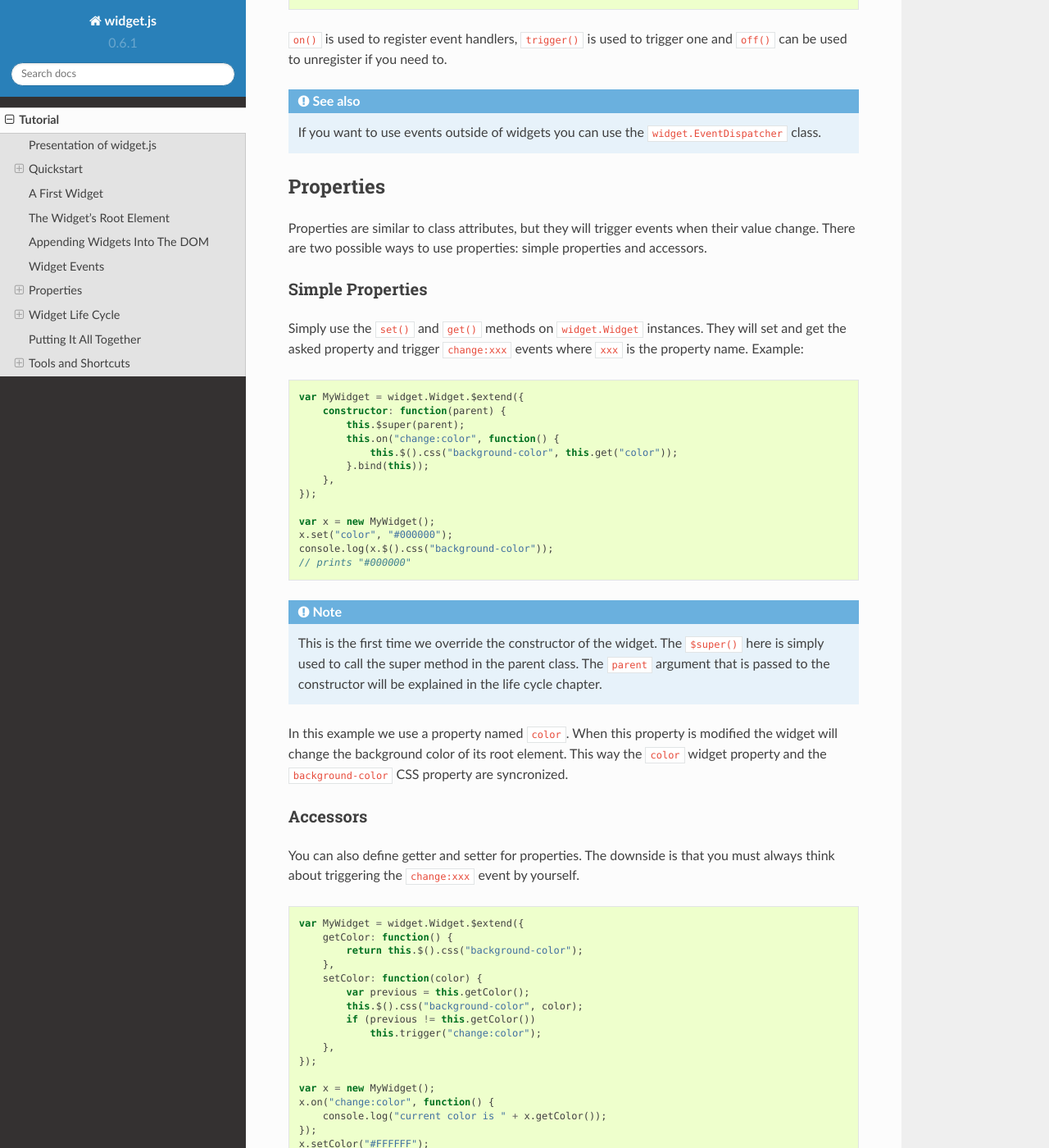
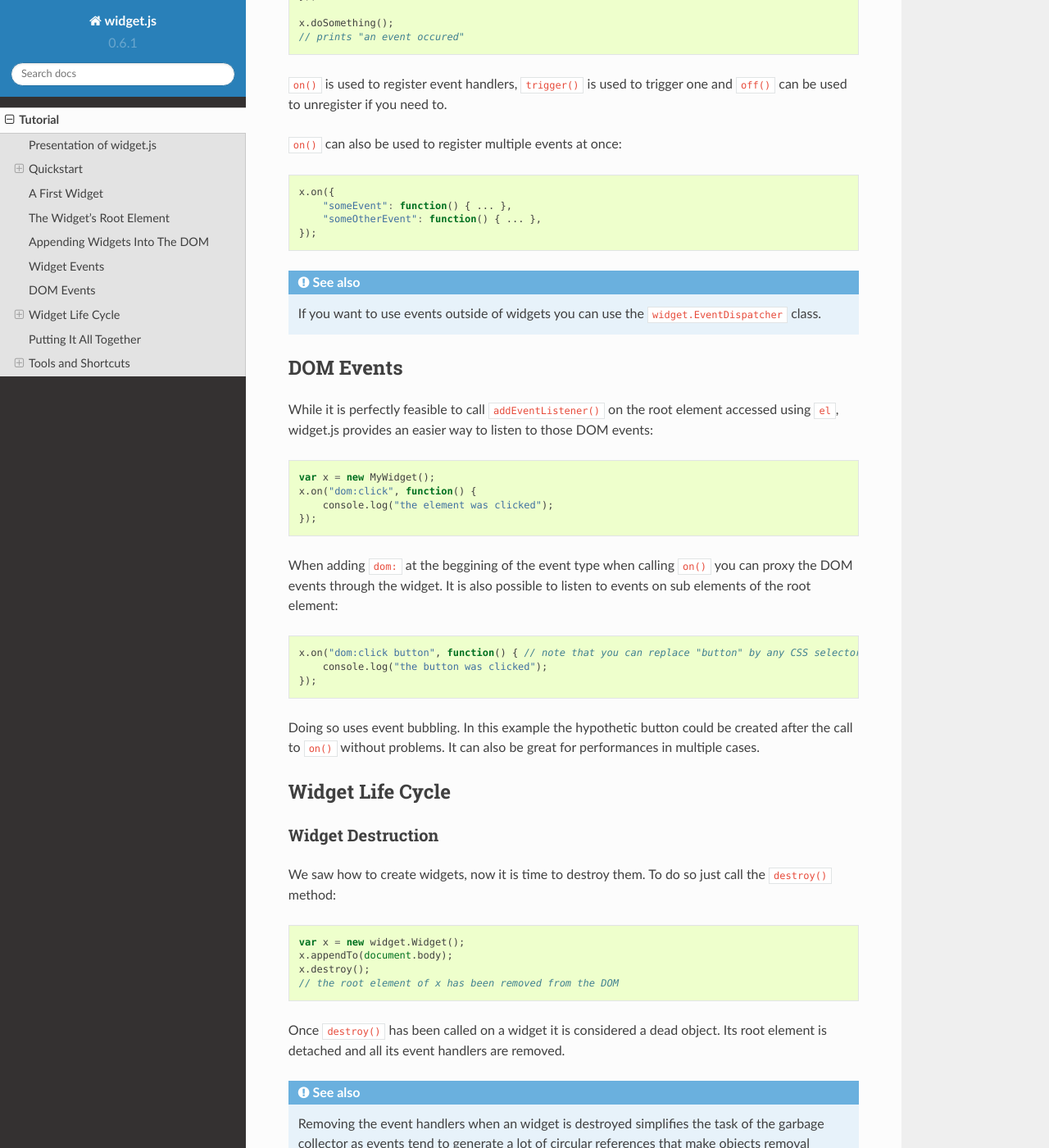
Before and after one commit to nicolas-van/widget.js, a Sphinx documentation site: the page built from docs/tutorial.rst, in a window 1280 px wide and 1400 px high, scrolled down 3910 px. Shown: the whole window at 82% size. Built offline with Sphinx 7.4.7 and the Read the Docs theme 2.0.0, drawn with Linux system fonts in a browser that asks for light colours; some of the changed text lies outside the part shown.

Commit message:
Added "ready" and changed documentation

```diff
--- a/docs/tutorial.rst
+++ b/docs/tutorial.rst
@@ -5,7 +5,7 @@
 Presentation of widget.js
 ------------------------
 
-widget.js is a lightweight framework in JavaScript to separate web applications in multiples reusable components called
+widget.js is a lightweight framework in JavaScript to separate web applications in multiple reusable components called
 widgets_.
 
 .. _widgets: https://en.wikipedia.org/wiki/Widget_(GUI)
@@ -42,6 +42,35 @@
 Then head your web browser to ``http://localhost:9000`` and you will see the *Hello World* message outputed by
 the application.
 
+A Word About Class Inheritance
+##############################
+
+widget.js allows to use ES6 class inheritance on its classes like this:
+
+.. code-block:: javascript
+
+    class MyWidget extends widget.Widget {
+        constructor() {
+            super();
+        }
+    }
+
+We recommend to use this ES6 feature and to use Babel_ when you need to support old browsers (which is what the sample
+application does). But if you don't want or can use Babel we also provide the ``extend()`` helper on all classes to
+simplify inheritance:
+
+.. _Babel: https://babeljs.io/
+
+.. code-block:: javascript
+
+    var MyWidget = widget.Widget.extend({
+        constructor: function() {
+            widget.Widget.call(this);
+        }
+    });
+
+The provided examples below all use ES6 syntax, just know that everything is usable with ``extend()`` too.
+
 A Word About Template Engines
 #############################
 
@@ -58,11 +87,11 @@
 
 .. code-block:: javascript
 
-    myapp.Widget1 = widget.Widget.$extend({
-        render: function() {
+    myapp.Widget1 = class Widget1 extends widget.Widget {
+        render() {
             return nunjucks.render('widget1.html');
-        },
-    });
+        }
+    }
 
 We can see that ``Widget1`` is a simple subclass of ``widget.Widget``. It overrides the method ``render()`` to return
 some HTML code rendered using Nunjucks (the ``widget1.html`` file is located in the ``views`` folder). The ``render()``
@@ -74,12 +103,10 @@
 .. code-block:: javascript
 
     var widget1 = new myapp.Widget1();
-    widget1.appendTo($("body"));
+    widget1.appendTo(document.body);
 
-The widget is instantiated and then we call the ``appendTo()`` method by passing a jQuery_ object pointing to the
-``<body>`` element. ``appendTo()`` is one of the multiple methods allowing to manipulate the location of widgets.
-
-.. _jQuery: https://jquery.com/
+The widget is instantiated and then we call the ``appendTo()`` method by passing an element. ``appendTo()`` is one of
+the multiple methods allowing to manipulate the location of widgets.
 
 The Widget's Root Element
 -------------------------
@@ -87,17 +114,17 @@
 When a widget is created, its root element is created with it. By default it's always a ``<div>`` but it's possible
 to change that behavior.
 
-You can access the root element of a widget by using the ``$()`` method:
+You can access the root element of a widget by using the ``el`` accessor:
 
 .. code-block:: javascript
 
-    var MyWidget = widget.Widget.$extend({
-        render: function() {
+    class MyWidget extends widget.Widget {
+        render() {
             return "<p>Hi, I'm a widget!</p>";
-        },
-    });
-    console.log(new MyWidget().$());
-    // Prints a jQuery object pointing to this element:
+        }
+    }
+    console.log(new MyWidget().el);
+    // Prints this element:
     // <div>
     //   <p>Hi, I'm a widget!</p>
     // </div>
@@ -107,44 +134,19 @@
 
 .. code-block:: javascript
 
-    var MyWidget = widget.Widget.$extend({
-        tagName: "span",
-        className: "mywidget",
-        attributes: {
-            "style": "display: block",
-        },
-        render: function() {
+    class MyWidget extends widget.Widget {
+        get tagName() { return "span"; }
+        get className() { return "mywidget"; }
+        get attributes() { return {"style": "display: block"}; }
+        render() {
             return "<p>Hi, I'm a widget!</p>";
-        },
-    });
-    console.log(new MyWidget().$());
-    // Prints a jQuery object pointing to this element:
+        }
+    }
+    console.log(new MyWidget().el);
+    // Prints this element:
     // <span class="mywidget" style="display: block">
     //   <p>Hi, I'm a widget!</p>
     // </span>
-
-The ``$()`` method also allows to search through the widget's root element. Pass it a jQuery selector and it will return
-the matching elements, but only those contained under the root element.
-
-Of course you can modify any part of the widget at any time.
-
-.. code-block:: javascript
-
-    var MyWidget = widget.Widget.$extend({
-        render: function() {
-            return "<p>Hi, I'm a widget!</p>";
-        },
-        changeText: function(newText) {
-            this.$("p").text(newText);
-        },
-    });
-    var x = new MyWidget();
-    x.changeText("I'm still a widget!");
-    console.log(x.$());
-    // Prints a jQuery object pointing to this element:
-    // <div>
-    //   <p>I'm still a widget!</p>
-    // </div>
 
 Appending Widgets Into The DOM
 ------------------------------
@@ -154,17 +156,15 @@
 
 .. code-block:: javascript
 
-    var MyWidget = widget.Widget.$extend({
-        render: function() {
+    class MyWidget extends widget.Widget {
+        render() {
             return "<p>Hi, I'm a widget!</p>";
-        },
-    });
-    new MyWidget().appendTo($("body"));
+        }
+    }
+    new MyWidget().appendTo(document.body);
 
-The ``appendTo()`` method has a similar behavior to the jQuery's `appendTo()`_ method. Multiple other methods exist
-to serve the same purpose, with some difference regarding the place where the root element will be inserted:
-
-.. _`appendTo()`: http://api.jquery.com/appendTo/
+The ``appendTo()`` method appends the root element at the end of the provided element. Multiple other methods exist
+to serve the same purpose, with some differences regarding the place where the root element will be inserted:
 
 * ``appendTo()``
 * ``prependTo()``
@@ -173,8 +173,8 @@
 * ``replace()``
 * ``detach()`` (this one removes the widget from the DOM)
 
-.. warning:: It is not recommended to use the ``appendTo()`` and similar methods directly on the jQuery object returned
-          by ``$()``. Doing so will disable some of widget.js's features that will be explained later.
+.. warning:: It is not recommended to directly alter the placement of the root element by using ``el``. Doing so will
+    disable some of widget.js's features that will be explained later.
 
 Widget Events
 -------------
@@ -184,95 +184,59 @@
 
 .. code-block:: javascript
 
-    var MyWidget = widget.Widget.$extend({
-        doSomething: function() {
+    class MyWidget extends Widget {
+        doSomething() {
             // some code...
-            this.trigger("someEvent", "hello");
-        },
-    });
+            this.trigger("someEvent");
+        }
+    }
 
     var x = new MyWidget();
-    x.on("someEvent", function(txt) {
-        console.log("an event occured " + txt);
+    x.on("someEvent", function() {
+        console.log("an event occured");
     });
 
     x.doSomething();
-    // prints "an event occured hello"
+    // prints "an event occured"
 
 ``on()`` is used to register event handlers, ``trigger()`` is used to trigger one and ``off()`` can be used to
 unregister if you need to.
 
-.. seealso:: If you want to use events outside of widgets you can use the ``widget.EventDispatcher`` class.
-
-Properties
-----------
-
-Properties are similar to class attributes, but they will trigger events when their value change. There are two possible
-ways to use properties: simple properties and accessors.
-
-Simple Properties
-#################
-
-Simply use the ``set()`` and ``get()`` methods on ``widget.Widget`` instances. They will set and get the asked property
-and trigger ``change:xxx`` events where ``xxx`` is the property name. Example:
+``on()`` can also be used to register multiple events at once:
 
 .. code-block:: javascript
 
-    var MyWidget = widget.Widget.$extend({
-        constructor: function(parent) {
-            this.$super(parent);
-            this.on("change:color", function() {
-                this.$().css("background-color", this.get("color"));
-            }.bind(this));
-        },
+    x.on({
+        "someEvent": function() { ... },
+        "someOtherEvent": function() { ... },
     });
 
-    var x = new MyWidget();
-    x.set("color", "#000000");
-    console.log(x.$().css("background-color"));
-    // prints "#000000"
+.. seealso:: If you want to use events outside of widgets you can use the ``widget.EventDispatcher`` class.
 
-.. note:: This is the first time we override the constructor of the widget. The ``$super()`` here is simply used to call
-          the super method in the parent class. The ``parent`` argument that is passed to the constructor will be
-          explained in the life cycle chapter.
+DOM Events
+----------
 
-In this example we use a property named ``color``. When this property is modified the widget will change the background
-color of its root element. This way the ``color`` widget property and the ``background-color`` CSS property are
-syncronized.
-
-Accessors
-#########
-
-You can also define getter and setter for properties. The downside is that you must always think about triggering the
-``change:xxx`` event by yourself.
+While it is perfectly feasible to call ``addEventListener()`` on the root element accessed using ``el``, widget.js
+provides an easier way to listen to those DOM events:
 
 .. code-block:: javascript
 
-    var MyWidget = widget.Widget.$extend({
-        getColor: function() {
-            return this.$().css("background-color");
-        },
-        setColor: function(color) {
-            var previous = this.getColor();
-            this.$().css("background-color", color);
-            if (previous != this.getColor())
-                this.trigger("change:color");
-        },
+    var x = new MyWidget();
+    x.on("dom:click", function() {
+        console.log("the element was clicked");
     });
 
-    var x = new MyWidget();
-    x.on("change:color", function() {
-        console.log("current color is " + x.getColor());
+When adding ``dom:`` at the beggining of the event type when calling ``on()`` you can proxy the DOM events through the
+widget. It is also possible to listen to events on sub elements of the root element:
+
+.. code-block:: javascript
+
+    x.on("dom:click button", function() { // note that you can replace "button" by any CSS selector
+        console.log("the button was clicked");
     });
-    x.setColor("#FFFFFF");
-    // prints "current color is #FFFFFF"
-    x.set("color", "#000000");
-    // prints "current color is #000000"
 
-.. note:: When using accessors it is still possible to use ``get()`` and ``set()``. ``get("color")`` will call
-          ``getColor()`` and ``set("color")`` will call ``setColor()``.
-
-.. seealso:: If you want to use properties outside of widgets you can use the ``widget.Properties`` class.
+Doing so uses event bubbling. In this example the hypothetic button could be created after the call to ``on()`` without
+problems. It can also be great for performances in multiple cases.
 
 Widget Life Cycle
 -----------------
@@ -285,11 +249,11 @@
 .. code-block:: javascript
 
     var x = new widget.Widget();
-    x.appendTo($("body"));
+    x.appendTo(document.body);
     x.destroy();
     // the root element of x has been removed from the DOM
 
-Once ``destroy()`` has been called on a widget it is considered as a dead object. Its root element is destroyed and
+Once ``destroy()`` has been called on a widget it is considered a dead object. Its root element is detached and
 all its event handlers are removed.
 
 .. seealso:: Removing the event handlers when an widget is destroyed simplifies the task of the garbage collector as
@@ -303,34 +267,41 @@
 Parent-Children Relationship
 ############################
 
-In the constructor of ``widget.Widget`` there is an argument we didn't used until now: ``parent``.
+Widgets maintain a parent-children between themselves. You can see that relationship by using the ``parent`` and
+``children`` attributes.
 
 .. code-block:: javascript
 
-    var MyWidget1 = widget.Widget.$extend({
-        constructor: function(parent) {
-            this.$super(parent);
-            this.otherWidget = new MyWidget2(this).appendTo(this.$());
+    class MyWidget1 extends widget.Widget {
+        constructor() {
+            super();
+            this.otherWidget = new MyWidget2().appendTo(this.el);
         }
-    });
-    var MyWidget2 = widget.Widget.$extend({
+    }
+    class MyWidget2 extends widget.Widget {
         // another widget
-    });
-    var x = new MyWidget1().appendTo($("body"));
-    x.destroy();
-    console.log(x.getDestroyed());
+    }
+    var x = new MyWidget1().appendTo(document.body);
+    console.log(x.otherWidget.parent === x);
     // prints true
-    console.log(x.otherWidget.getDestroyed());
+    console.log(x.children[0] === x.otherWidget);
     // prints true
 
-All widgets should have as first argument of their constructor ``parent`` and forward it to the super method. It serves
-to identify parent-children relationship. In this example, the ``MyWidget1`` instance is the parent and the
-``MyWidget2`` is the child. Parent-children relationship is deeply related to life cycle management: whenever a widget
-is destroyed, all its children are also destroyed. So in the example we call ``destroy()`` on the ``MyWidget1``
-instance and we can see that the ``MyWidget2`` instance was also destroyed.
+Widgets maintain their parent-children automatically. You can also specify it explicitly by setting the ``parent``
+attribute.
+
+When a widget is destroyed it will destroy its children recursively:
+
+.. code-block:: javascript
+
+    x.destroy();
+    console.log(x.destroyed);
+    // prints true
+    console.log(x.otherWidget.destroyed);
+    // prints true
 
 Life cycle management using parent-children relationship is useful in big applications where a lot of widgets contain
-other widgets. If relationship are correctly defined, whenever you destroy a widget all the widgets it created will
+other widgets. When relationship are correctly defined, whenever you destroy a widget all the widgets it created will
 be destroyed. By extension all ressources that were directly or indirectly reserved by that widget will also be freed.
 
 .. seealso:: If you want to use life cycle management outside of widgets you can use the ``widget.LifeCycle`` class.
@@ -346,22 +317,22 @@
 
 As example, only a widget should register DOM events on one of its own elements. If you have a widget containing a
 ``<form>`` element, never register the ``submit`` event from outside the widget by doing something like
-``theWidget.$("form").on("submit", ...)``. Here is a more correct way to do it:
+``theWidget.on("dom:submit form", ...)``. Here is a more correct way to do it:
 
 .. code-block:: javascript
 
-    var MyWidget = widget.Widget.$extend({
-        render: function() {
+    class MyWidget extends widget.Widget {
+        render() {
             return nunjucks.render('myform.html');
-        },
-        constructor: function(parent) {
-            this.$super(parent);
-            this.$("form").on("submit", this.formSubmit.bind(this));
-        },
-        formSubmit: function() {
+        }
+        constructor() {
+            super();
+            this.on("dom:submit form", this.formSubmit);
+        }
+        formSubmit() {
             this.trigger("formCompleted");
-        },
-    });
+        }
+    }
 
 Here we forward the ``submit`` DOM event to a method that will trigger a ``formCompleted`` widget event. The difference
 is that the ``submit`` DOM event is only a technical detail about how a HTML ``<form>`` works. The ``formCompleted``
@@ -377,71 +348,16 @@
 The previous parts of this tutorial presented the main features of widget.js, but there are still many shortcuts that
 can be used to reduce the amount of code:
 
-Setting Multiple Properties
-###########################
+Ready
+#####
 
-The `set()` method can also receive a dictionary to set multiple properties with one call:
+The typical helper to know if the browser finished the loading of the page, if you don't plan to use jQuery:
 
 .. code-block:: javascript
 
-    mywidget.set({
-        "property1": "value1",
-        "property2": "value2",
-        "property3": "value3",
+    widget.ready(function() {
+        // put some code
     });
-
-Of course all the ``change:xxx`` events will correctly be triggered.
-
-Widget Events Static Definition
-###############################
-
-When a widget wants to register events on itself it can be boring to always call the ``on()`` method. To simplify it
-you can add event handlers in the ``events`` attribute:
-
-.. code-block:: javascript
-
-    var MyWidget = widget.Widget.$extend({
-        events: {
-            "change:color": function() {
-                console.log("color changed");
-            },
-            "change:size": "sizeChanged",
-        },
-        sizeChanged: function() {
-            console.log("size changed");
-        },
-    });
-
-Keys of the ``events`` attribute can be functions or strings that reference a specific method of the widget.
-
-DOM Events Static Definition
-############################
-
-Just like widget events static definition, there is an alternative to calling ``$().on()``:
-
-.. code-block:: javascript
-
-    var MyWidget = widget.Widget.$extend({
-        domEvents: {
-            "mouseenter": function() {
-                console.log("mouse entered widget");
-            },
-            "click button": "buttonClicked",
-        },
-        render: function() {
-            return "<button>Click Me</button>";
-        },
-        buttonClicked: function() {
-            console.log("button was clicked");
-        },
-    });
-
-The syntax is similar to widget events static definition except you can specify sub elements on which the event should
-be registered by using a key in the format ``eventName cssSelector`` like in the example ``click button`` (that binds
-the click event only on the button contained in the widget).
-
-.. warning:: It is perfectly normal to define both ``events`` and ``domEvents`` but don't confuse them! They are
-             different features.
 
 Standard Widget Events
 ######################
```
Also changed, not shown: other parts of docs/tutorial.rst (+1 -1 lines), test.js (+8 -0 lines), widget.js (+13 -0 lines).
